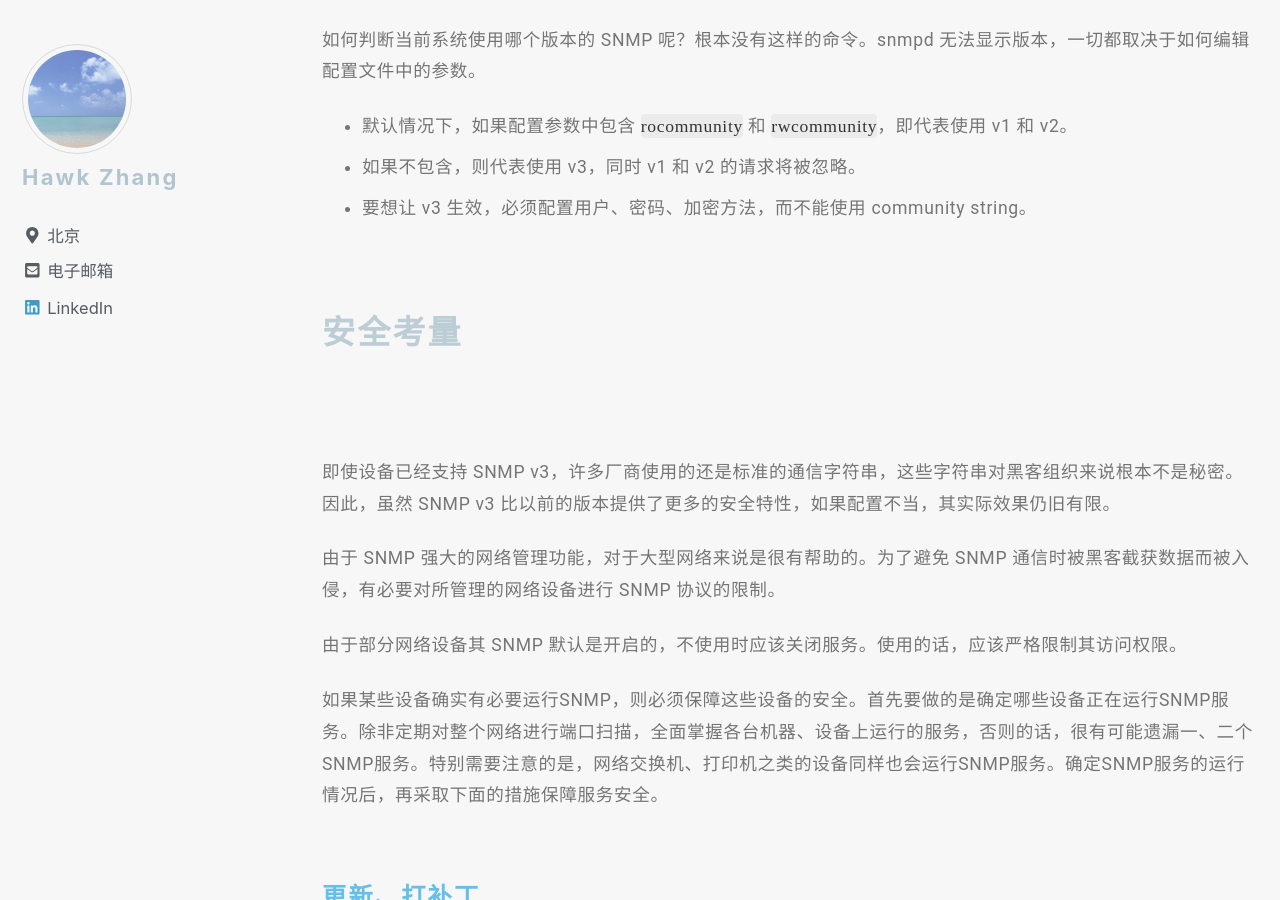
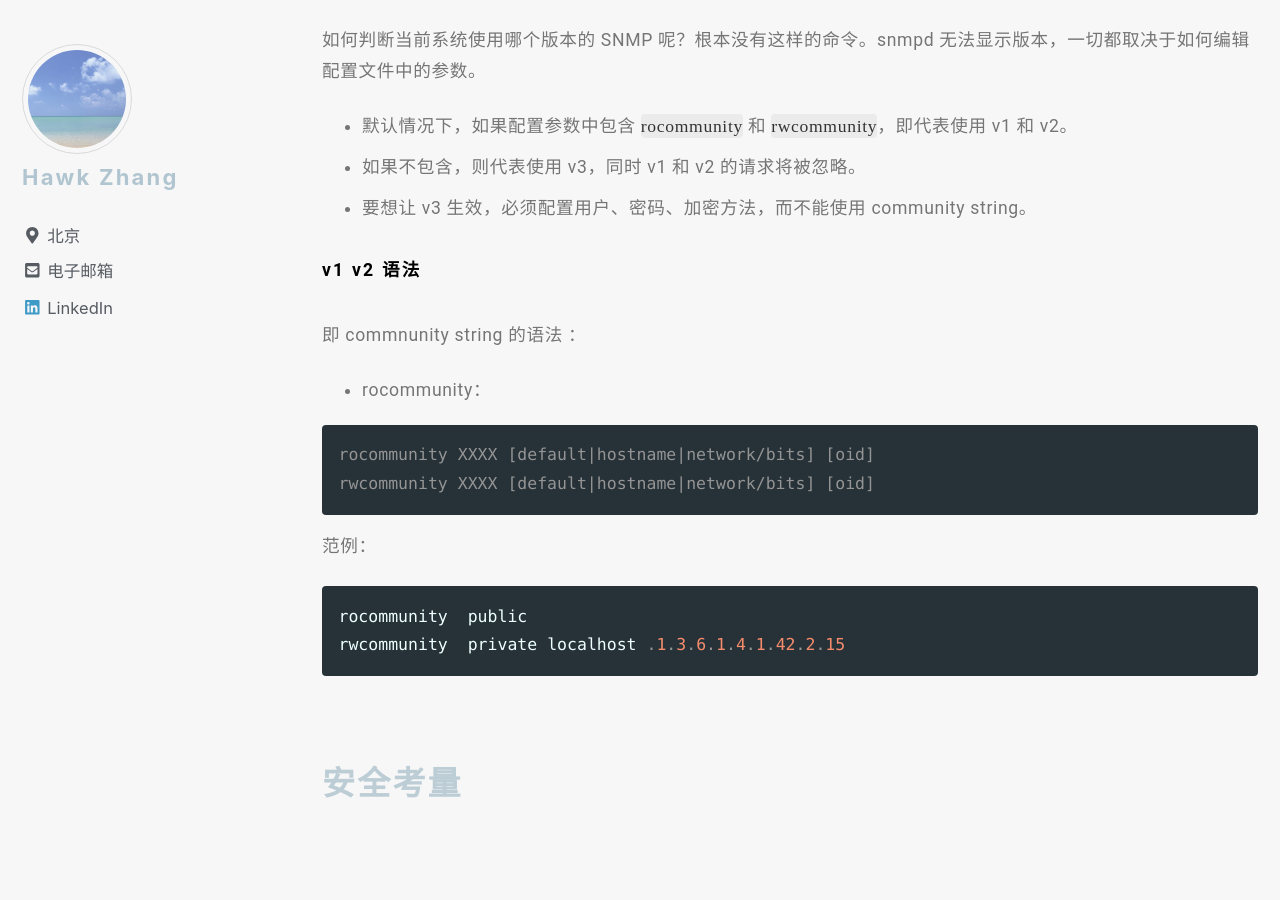
Before and after one commit to narru888/linotes_note, a Jekyll site: the page built from _posts/monitor/zabbix/2018-01-02-monitor.snmp.md, in a window 1280 px wide and 900 px high, scrolled down 8070 px. Built offline with Jekyll 4.4.1, drawn with Linux system fonts in a browser that asks for light colours; nearby versions of some CDN libraries; a script that is not in the unit is left out.

Commit message:
update on 2018-10-20 21:53:01 CST

````diff
--- a/_posts/monitor/zabbix/2018-01-02-monitor.snmp.md
+++ b/_posts/monitor/zabbix/2018-01-02-monitor.snmp.md
@@ -234,8 +234,23 @@ SNMP v1 指定了 5 个核心 PDU，SNMP v2 增加了 GetBulkRequest 和 InformR
 * 如果不包含，则代表使用 v3，同时 v1 和 v2 的请求将被忽略。
 * 要想让 v3 生效，必须配置用户、密码、加密方法，而不能使用 community string。
 
+###### v1 v2 语法
 
+即 commnunity string 的语法 ：
 
+* rocommunity：
+
+```
+rocommunity XXXX [default|hostname|network/bits] [oid]
+rwcommunity XXXX [default|hostname|network/bits] [oid]
+```
+
+范例：
+
+```conf
+rocommunity  public
+rwcommunity  private localhost .1.3.6.1.4.1.42.2.15
+```
 
 
 
@@ -327,6 +342,13 @@ SNMP v1 指定了 5 个核心 PDU，SNMP v2 增加了 GetBulkRequest 和 InformR
 
 
 
+
+
+
+
+
+
+
 ### SNMP v1 v2c
 
 * 设备正常运行时间： sysUpTimeInstance
````
